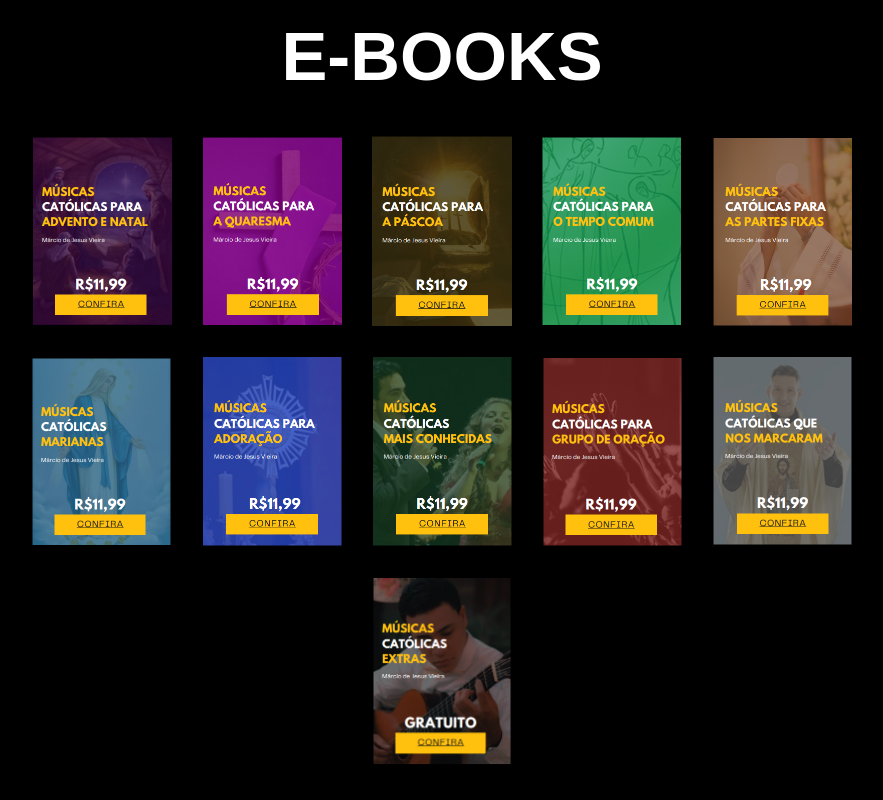
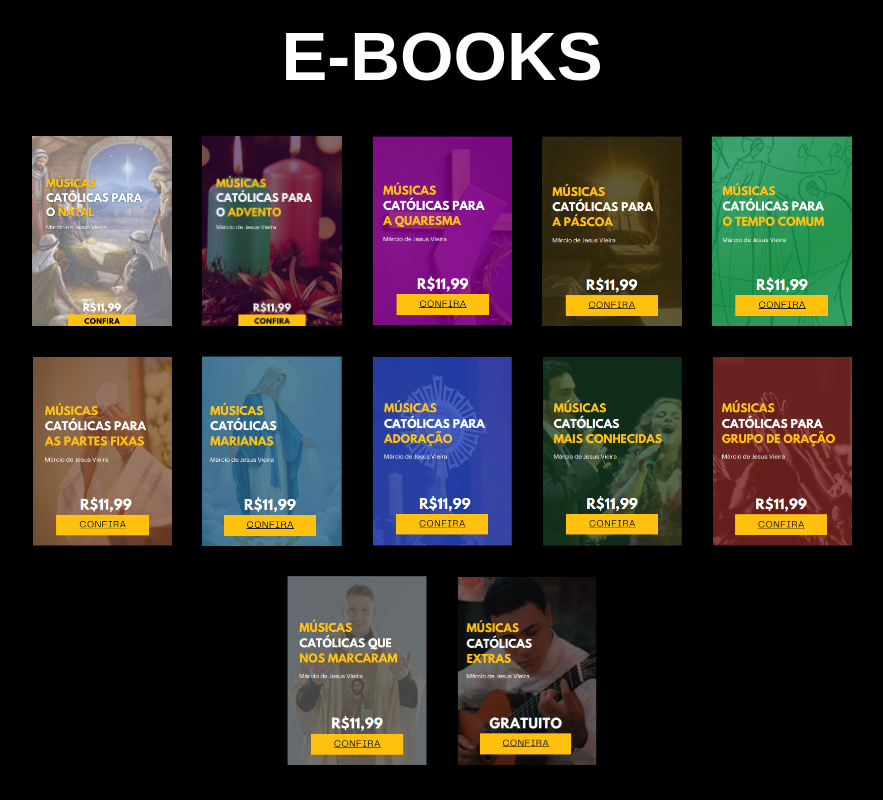
Before and after one commit to violaocatolico/cifras, a React (Create React App) app: page / in a window 1280 px wide. Shown: the part 2180-2980 px from the top of the page, without its empty margins (198-1081 px from the left). Built offline with nearby package versions, Linux system fonts and the light colour scheme.

Commit message:
Imagem do primeiro ebook alterada , novo ebook incluso e correção no CSS

```diff
--- a/src/app/sections/Section4.js
+++ b/src/app/sections/Section4.js
@@ -8,7 +8,12 @@ const ebooks = [
   {
     title: 'Músicas católicas para advento e natal',
     link: 'https://pay.hotmart.com/N62353886T?bid=1649784419701',
-    image: '1.png',
+    image: 'Stories.png',
+  },
+  {
+    title: 'Músicas católicas para advento',
+    link: 'https://pay.hotmart.com/N62353886T?bid=1649784419701',
+    image: '1.2.jpeg',
   },
   {
     title: 'Músicas católicas para a quaresma',
@@ -120,7 +125,7 @@ const EbookStyle = styled.a`
   height: 190px;
   margin: 15px;
   background-image: ${ props => `url(ebooks/${props.backgroundImage})` };
-  background-size: contain;
+  background-size: cover;
   background-repeat: no-repeat;
   background-position: center;
   color: white;
```
Also changed, not shown: public/ebooks/1.2.jpeg (added), public/ebooks/Stories.png (added).
